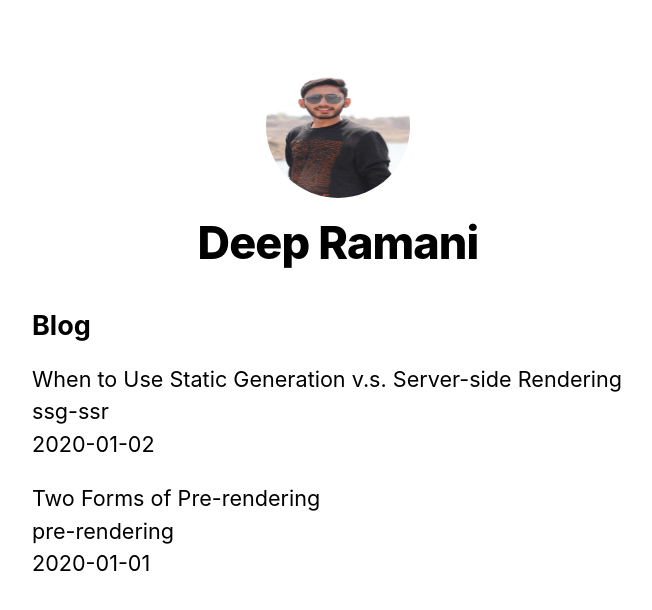
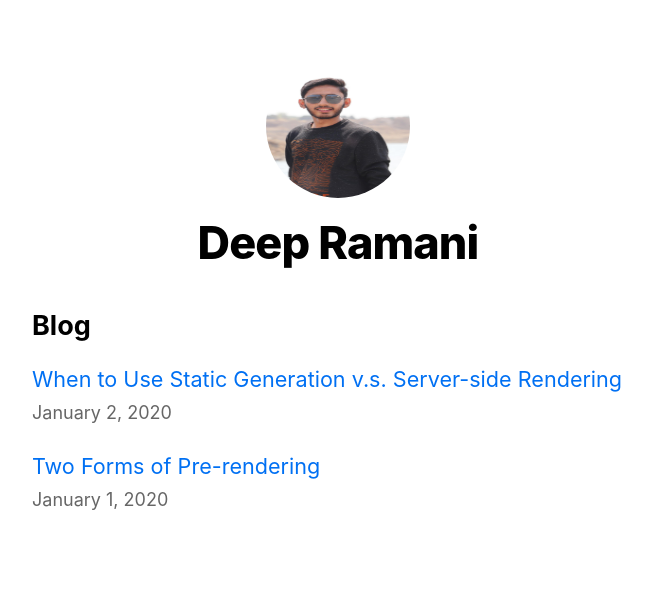
Before and after one commit to Deep-Ramani/Courses-Practice, a Next.js app in the folder nextjs-blog/: page / in a window 1280 px wide. Shown: the top 610 px of the page, without its empty margins (302-954 px from the left). Built offline with nearby package versions, Linux system fonts and the light colour scheme.

Commit message:
Render Markdown, Polishing postPage and IndexPage

```diff
--- /dev/null
+++ b/nextjs-blog/components/date.js
@@ -0,0 +1,6 @@
+import { parseISO, format } from 'date-fns';
+
+export default function Date({ dateString }) {
+  const date = parseISO(dateString);
+  return <time dateTime={dateString}>{format(date, 'LLLL d, yyyy')}</time>;
+}
--- a/nextjs-blog/lib/posts.js
+++ b/nextjs-blog/lib/posts.js
@@ -1,6 +1,8 @@
 import fs from 'fs';
 import path from 'path';
 import matter from 'gray-matter';
+import { remark } from 'remark';
+import html from 'remark-html';
 
 const postsDirectory = path.join(process.cwd(), 'posts');
 
@@ -62,16 +64,23 @@
   });
 }
 
-export function getPostData(id) {
+export async function getPostData(id) {
   const fullPath = path.join(postsDirectory, `${id}.md`);
   const fileContents = fs.readFileSync(fullPath, 'utf8');
 
   // Use gray-matter to parse the post metadata section
   const matterResult = matter(fileContents);
 
-  // Combine the data with the id
+  // Use remark to convert markdown into HTML string
+  const processedContent = await remark()
+    .use(html)
+    .process(matterResult.content);
+  const contentHtml = processedContent.toString();
+
+  // Combine the data with the id and contentHtml
   return {
     id,
+    contentHtml,
     ...matterResult.data,
   };
 }
--- a/nextjs-blog/package.json
+++ b/nextjs-blog/package.json
@@ -6,9 +6,12 @@
     "start": "next start"
   },
   "dependencies": {
+    "date-fns": "^2.29.1",
     "gray-matter": "^4.0.3",
     "next": "latest",
     "react": "17.0.2",
-    "react-dom": "17.0.2"
+    "react-dom": "17.0.2",
+    "remark": "^14.0.2",
+    "remark-html": "^15.0.1"
   }
 }
--- a/nextjs-blog/pages/index.js
+++ b/nextjs-blog/pages/index.js
@@ -2,6 +2,8 @@
 import Layout, { siteTitle } from '../components/layout';
 import utilStyles from '../styles/utils.module.css';
 import { getSortedPostsData } from '../lib/posts';
+import Link from 'next/link';
+import Date from '../components/date';
 
 export async function getStaticProps() {
   const allPostsData = getSortedPostsData();
@@ -23,12 +25,14 @@
       <ul className={utilStyles.list}>
         {allPostsData.map(({ id, date, title }) => (
           <li className={utilStyles.listItem} key={id}>
-            {title}
-            <br />
-            {id}
-            <br />
-            {date}
-          </li>
+          <Link href={`/posts/${id}`}>
+            <a>{title}</a>
+          </Link>
+          <br />
+          <small className={utilStyles.lightText}>
+            <Date dateString={date} />
+          </small>
+        </li>
         ))}
       </ul>
     </section>
```
Also changed, not shown: nextjs-blog/pages/posts/[id].js (+15 -6 lines), 1 other file (tests, documents, lock files or other folders).
